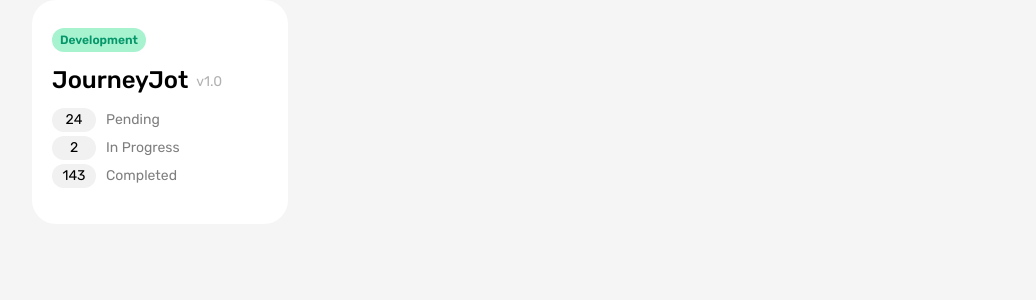
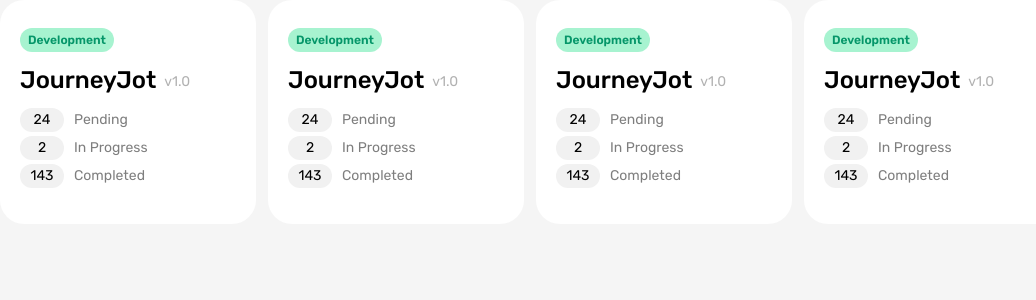
Before and after one commit to krishabbashyal/firebase-task-manager, a Vue app in the folder frontend/: page / in a window 1280 px wide. Shown: the top 300 px of the page, without its empty margins (0-1036 px from the left). Built offline with nearby package versions, Linux system fonts and the light colour scheme.

Commit message:
Made more changes

```diff
--- a/frontend/src/App.vue
+++ b/frontend/src/App.vue
@@ -1,10 +1,12 @@
 <template class="">
-  <div class="leave-this-class mx-4">
-    <div class="flex">
-    <project-card/>
+  <div class="leave-this-class">
+    <div class="flex overflow-x-auto">
+      <project-card/>
+      <project-card/>
+      <project-card/>
+      <project-card/>
+    </div>
   </div>
-  </div>
-
 </template>
 
 <script>
--- a/frontend/src/components/CardScroller.vue
+++ b/frontend/src/components/CardScroller.vue
@@ -1,13 +1,29 @@
-<template>
-
+<template class="">
+  <div class="leave-this-class">
+    <div class="flex overflow-x-auto">
+      <project-card/>
+      <project-card/>
+      <project-card/>
+      <project-card/>
+    </div>
+  </div>
 </template>
 
 <script>
+import ProjectCard from './components/ProjectCard.vue'
+
+
+
 export default {
-
+  components: {
+    ProjectCard
+  },
+  name: "CardScroller",
 }
 </script>
 
-<style>
+<style scoped>
+
+
 
 </style>
--- a/frontend/src/components/ProjectCard.vue
+++ b/frontend/src/components/ProjectCard.vue
@@ -1,5 +1,5 @@
 <template>
-  <div class="h-56 w-64 bg-white rounded-3xl mx-4">
+  <div class="h-56 w-64 bg-white rounded-3xl mr-3 shrink-0">
     <div class="mx-5">
       <div>
         <span class="font-semibold text-xs inline-block py-1 px-2 rounded-full text-emerald-600 bg-emerald-200 mr-1 mt-7">Development</span>
```
